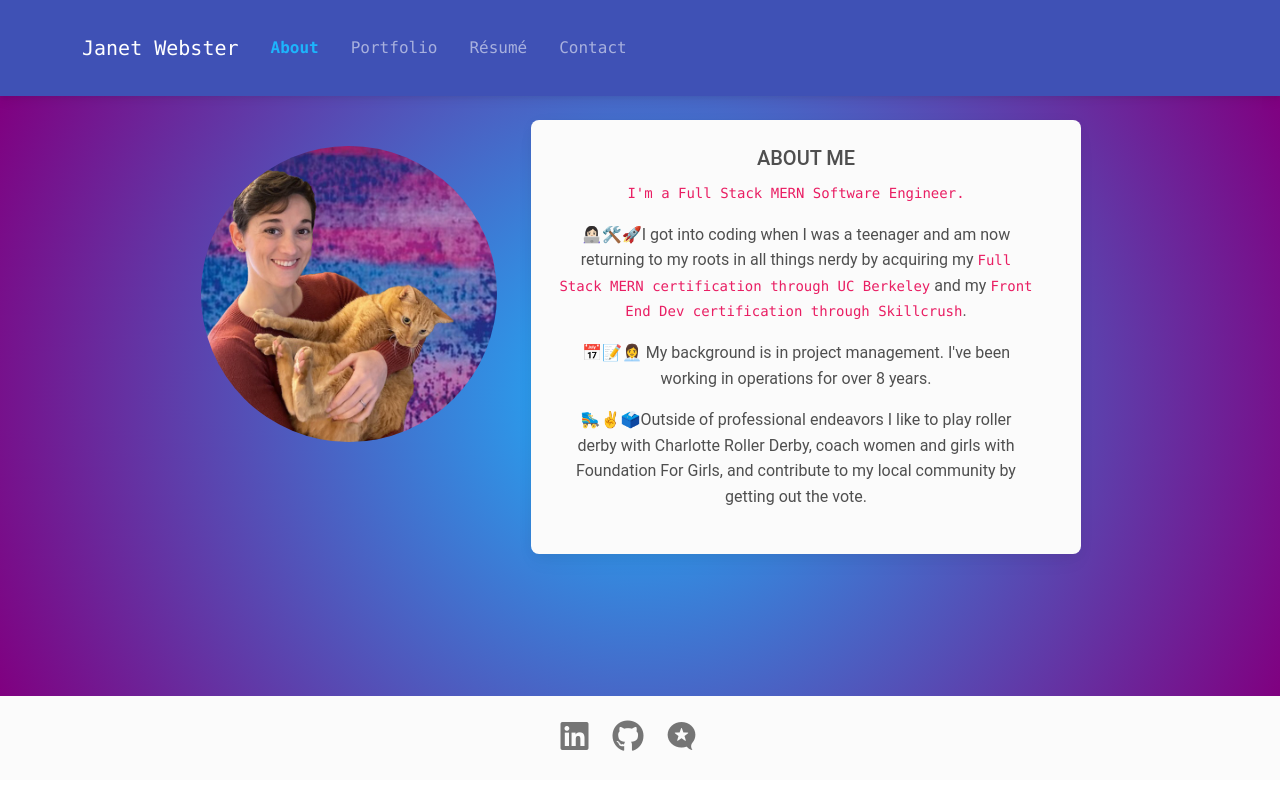
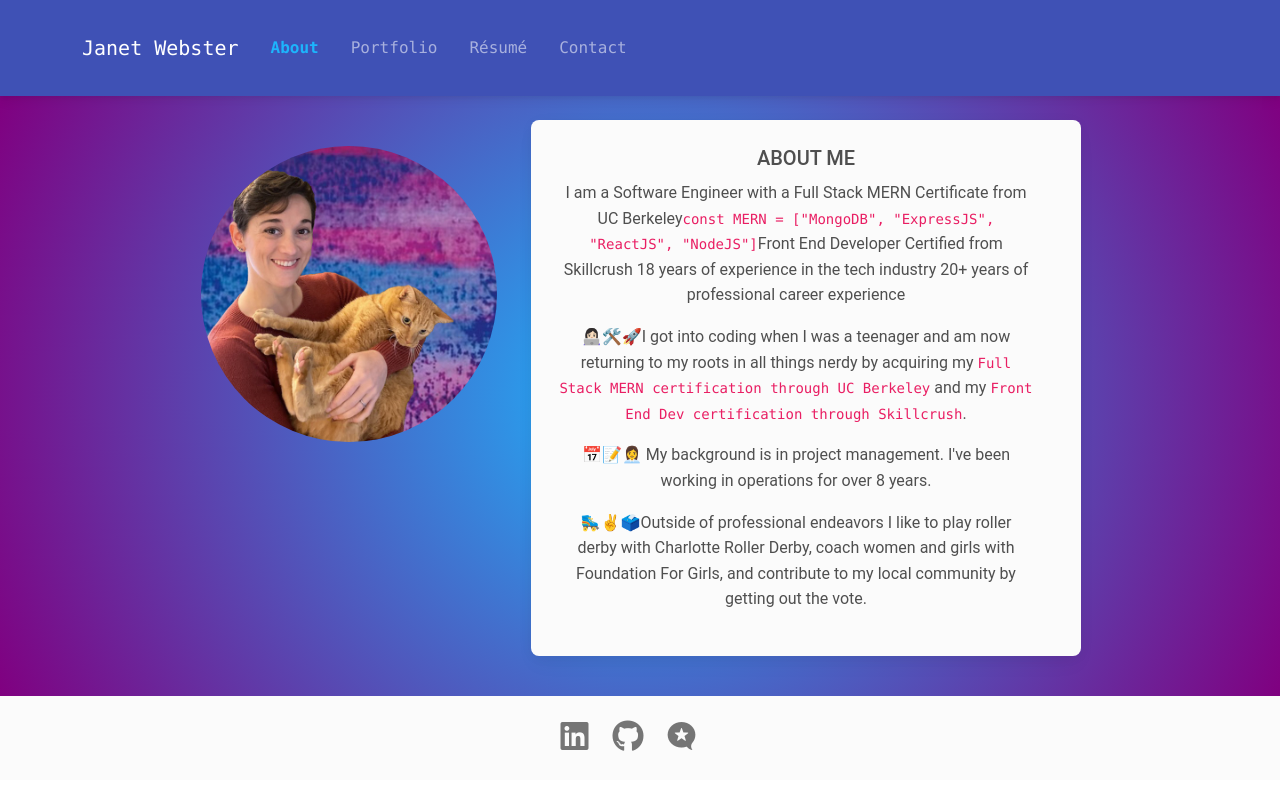
Before and after one commit to TwixmixyJanet/react-portfolio, a React (Vite) app: page /About in a window 1280 px wide. Shown: the top 790 px of the page. Built offline with nearby package versions, Linux system fonts and the light colour scheme.

Commit message:
Refactor About component styling and update content

```diff
--- a/src/components/About/index.jsx
+++ b/src/components/About/index.jsx
@@ -1,39 +1,70 @@
 // Import specific components from the 'mdb-react-ui-kit' library
-import { MDBContainer, MDBCard, MDBCardBody, MDBCardTitle, MDBCardText, MDBCardImage } from 'mdb-react-ui-kit';
+import {
+  MDBContainer,
+  MDBCard,
+  MDBCardBody,
+  MDBCardTitle,
+  MDBCardText,
+  MDBCardImage,
+} from "mdb-react-ui-kit";
 
 // Import the styling for the 'About' component from the 'About.css' file
-import './About.css';
+import "./About.css";
 
 // Import the 'headshot' image from the specified file path
-import headshot from '../../assets/images/headshot.jpg';
+import headshot from "../../assets/images/headshot.jpg";
 
 // Functional component representing the 'About' section of the application
 const About = () => {
   return (
     // Use 'MDBContainer' for a fluid container with a custom background class ('bkgrd')
-        <MDBContainer fluid className='min-vh bkgrd'>
+    <MDBContainer fluid className="min-vh bkgrd">
       {/* Flexbox container with columns on small screens and rows on larger screens */}
       <div className="d-flex justify-content-center flex-column flex-sm-row">
         {/* Order 1 (on small screens) and Order 2 (on larger screens) image of the headshot */}
-                <MDBCardImage variant="top" className='img-fluid rounded-pill order-sm-1 card-picture my-5 mx-auto mx-sm-3' src={headshot} alt='headshot' />
+        <MDBCardImage
+          variant="top"
+          className="img-fluid rounded-pill order-sm-1 card-picture my-5 mx-auto mx-sm-3"
+          src={headshot}
+          alt="headshot"
+        />
 
         {/* Order 2 (on small screens) and Order 1 (on larger screens) card containing text */}
         <MDBCard className="order-sm-2 my-4 card-text mx-auto mx-sm-3 bg-light">
           <MDBCardBody>
             {/* Title for the 'About Me' section */}
-                        <MDBCardTitle className='text-center text-uppercase'>About Me</MDBCardTitle>
+            <MDBCardTitle className="text-center text-uppercase">
+              About Me
+            </MDBCardTitle>
 
             {/* Main text content with details about me */}
             <MDBCardText>
-                            <p><code>I'm a Full Stack MERN Software Engineer.</code></p>
               <p>
-                            👩🏻‍💻🛠️🚀I got into coding when I was a teenager and am now returning to my roots in all things nerdy by acquiring my <code>Full Stack MERN certification through UC Berkeley</code> and my <code>Front End Dev certification through Skillcrush</code>.
+                I am a Software Engineer with a Full Stack MERN Certificate from
+                UC Berkeley
+                <code>
+                  const MERN = ["MongoDB", "ExpressJS", "ReactJS", "NodeJS"]
+                </code>
+                Front End Developer Certified from Skillcrush 18 years of
+                experience in the tech industry 20+ years of professional career
+                experience
               </p>
               <p>
-                            📅📝👩‍💼 My background is in project management. I've been working in operations for over 8 years.
+                👩🏻‍💻🛠️🚀I got into coding when I was a teenager and am now
+                returning to my roots in all things nerdy by acquiring my{" "}
+                <code>Full Stack MERN certification through UC Berkeley</code>{" "}
+                and my{" "}
+                <code>Front End Dev certification through Skillcrush</code>.
               </p>
               <p>
-                            🛼✌️🗳️Outside of professional endeavors I like to play roller derby with Charlotte Roller Derby, coach women and girls with Foundation For Girls, and contribute to my local community by getting out the vote.
+                📅📝👩‍💼 My background is in project management. I've been working
+                in operations for over 8 years.
+              </p>
+              <p>
+                🛼✌️🗳️Outside of professional endeavors I like to play roller
+                derby with Charlotte Roller Derby, coach women and girls with
+                Foundation For Girls, and contribute to my local community by
+                getting out the vote.
               </p>
             </MDBCardText>
           </MDBCardBody>
@@ -41,7 +72,7 @@ const About = () => {
       </div>
     </MDBContainer>
   );
-}
+};
 
 // Export the 'About' component
 export default About;
```
Lines whose indentation alone changed are shown as unchanged.
